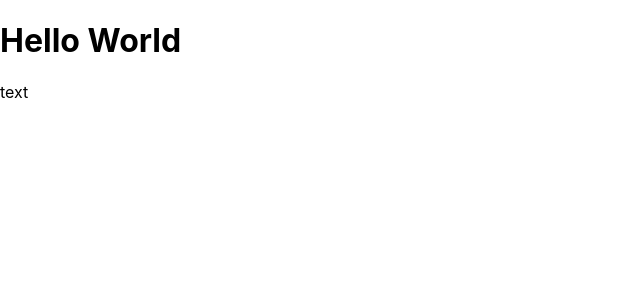
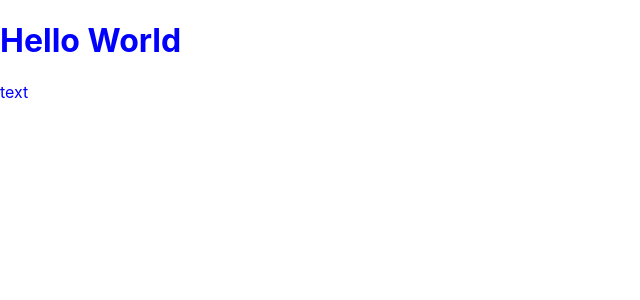
Before and after one commit to EvgeniiLapotko/React-Chat, a React app: page / in a window 1280 px wide. Shown: the top 300 px of the page, without its empty margins (0-640 px from the left). Built offline with nearby package versions, Linux system fonts and the light colour scheme.

Commit message:
start project

```diff
--- a/src/index.js
+++ b/src/index.js
@@ -2,7 +2,8 @@ import React from 'react';
 import ReactDOM from 'react-dom';
 
 
-import './index.scss';
+import './styles/index.scss';
+
 
 
 import App from './App';
--- a/src/index.scss
+++ b/src/styles/index.scss
@@ -11,3 +11,8 @@ code {
   font-family: source-code-pro, Menlo, Monaco, Consolas, 'Courier New',
     monospace;
 }
+
+
+.App{
+  color: blue;
+}
```
Also changed, not shown: package.json (+9 -0 lines), src/components/Button.js (added, +11 -0 lines), 1 other file (tests, documents, lock files or other folders).
